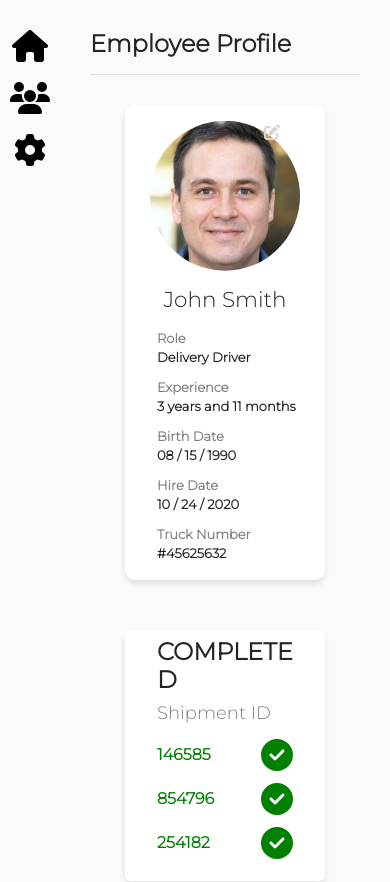
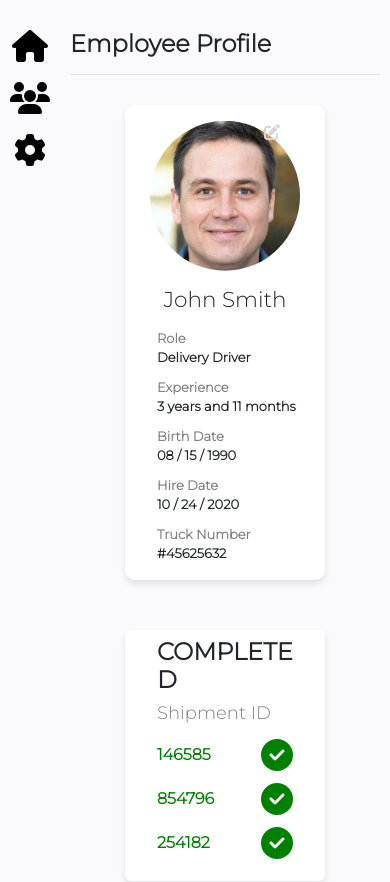
Before and after one commit to ferpalacios9/profile-employee, a Vue app: page / in a window 390 px wide. Shown: the top 882 px of the page. Built offline with nearby package versions, Linux system fonts and the light colour scheme.

Commit message:
"Change margin"

```diff
--- a/src/components/ProfilePanel.vue
+++ b/src/components/ProfilePanel.vue
@@ -50,4 +50,11 @@ import ShipmentCard from './ShipmentCard.vue';
     flex-direction: column;
     justify-content: space-between;
 }
+
+@media (max-width: 450px) {
+    .profile-container {
+        margin: 0 10px;
+    }
+}
+
 </style>
```
